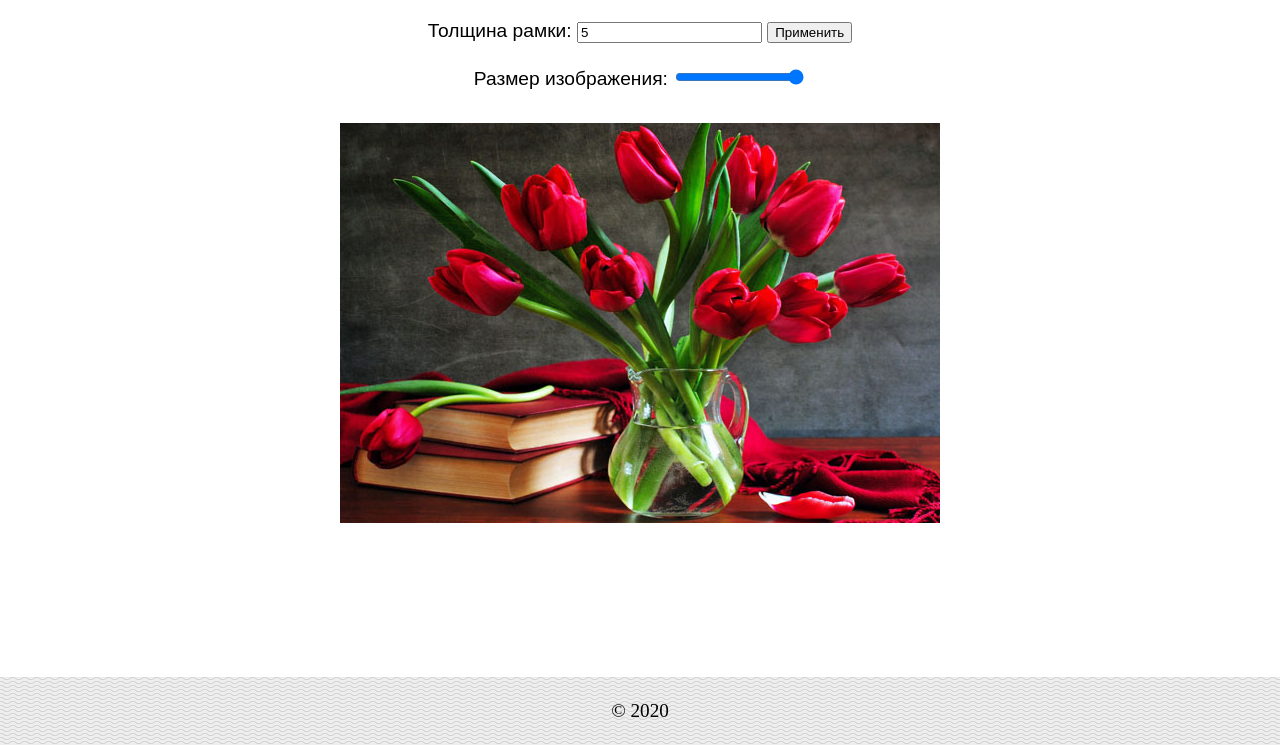
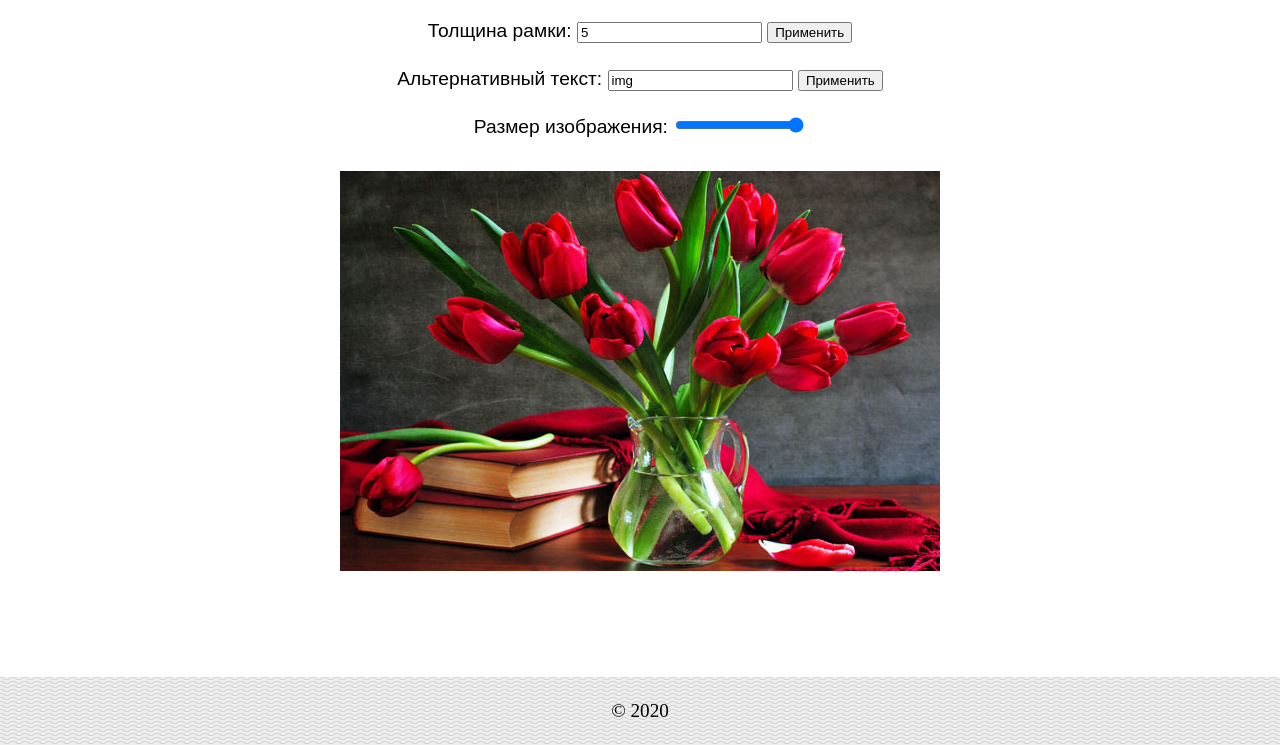
Before and after one commit to nataliia-haidar/WEB-LR-5, a plain HTML site: page gallery.html in a window 1280 px wide. Shown: the part 175-920 px from the top of the page. Drawn offline with Linux system fonts and the light colour scheme.

Commit message:
WEB-LR-5

```diff
--- a/css/style.css
+++ b/css/style.css
@@ -73,7 +73,6 @@ li ul {
 	height: auto;
 	border-radius: 50%;
 	transform: scale(-1, 1);
-	align: right;
 	margin-left: 10%;
 	margin-top: 7%;
 }
@@ -123,7 +122,7 @@ img {
 	text-align: center;
 }*/
 .gallery div{
-	text-align: right;
+	text-align: center;
 }
 
 .gallery img {
--- a/gallery.html
+++ b/gallery.html
@@ -23,10 +23,14 @@
 	<main>
 		<div id="left_bar"></div>
 		<div class="gallery">
-				<form name="borderForm">
+				<form name="Form">
 				<p> Толщина рамки:
 					<input type="text" name="border" value="5">
 					<input type="button" value="Применить" onclick="change()">
+				</p>
+				<p> Альтернативный текст:
+					<input type="text" name="alttext" value="img">
+					<input type="button" value="Применить" onclick="changeAlt()">
 				</p>
 				</form>
 
@@ -34,7 +38,9 @@
 					Размер изображения:
 					<input  type="range" id="size" min="1" max="5"  value="5" oninput="sizer()">
 				</p>
-				<img id="image" src="images/1.jpg" onclick="imgsrc()">
+				<div>
+					<img id="image" src="images/1.jpg" alt="image" onclick="imgsrc()">
+				</div>
 		</div>
 		<div id="right_bar"></div>
 	</main>
@@ -56,12 +62,20 @@
 			}
 
 			//ИЗМЕНЕНИЕ ТОЛЩИНЫ ГРАНИЦ ИЗОБРАЖЕНИЯ
-			var changeForm=document.forms["borderForm"];
+			var changeForm=document.forms["Form"];
 			var border=changeForm.elements["border"];
 			function change(){
 				img=document.getElementById("image");
 				img.border=border.value;
 				img.style.borderColor="#BC986A";
+			}
+
+			//ИЗМЕНЕНИЕ ALT
+			var changeAlttext=document.forms["Form"];
+			var alttext=changeAlttext.elements["alttext"];
+			function changeAlt(){
+				img=document.getElementById("image");
+				img.alt=alttext.value;
 			}
     </script>
 
```
Also changed, not shown: index.html (+2 -2 lines).
